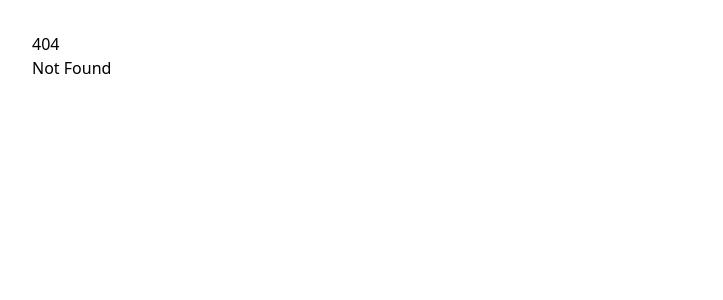
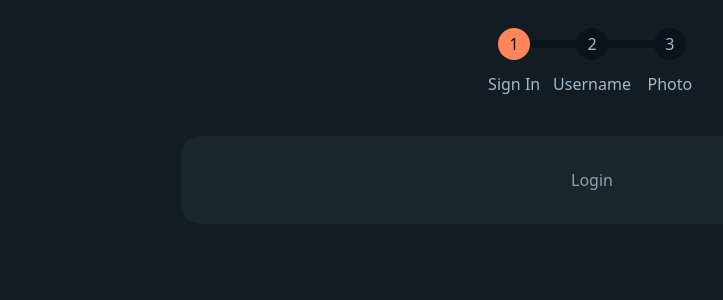
Before and after one commit to hasin023/linktree-svelteKit, a SvelteKit app: page /login in a window 1280 px wide. Before the commit this address had no page. Shown: the top 300 px of the page, without its empty margins (48-771 px from the left). Built offline with nearby package versions, Linux system fonts and the light colour scheme.

Commit message:
Added slide transition

```diff
--- a/package.json
+++ b/package.json
@@ -17,6 +17,7 @@
 		"@sveltejs/vite-plugin-svelte": "^3.0.0",
 		"@types/eslint": "^8.56.7",
 		"autoprefixer": "^10.4.19",
+		"daisyui": "^4.12.2",
 		"eslint": "^9.0.0",
 		"eslint-config-prettier": "^9.1.0",
 		"eslint-plugin-svelte": "^2.36.0",
--- /dev/null
+++ b/src/lib/components/AnimatedRoutes.svelte
@@ -0,0 +1,11 @@
+<script lang="ts">
+	import { fly } from 'svelte/transition';
+	import { quintInOut } from 'svelte/easing';
+	import { page } from '$app/stores';
+</script>
+
+{#key $page.url}
+	<div in:fly={{ x: -100, duration: 400, easing: quintInOut }}>
+		<slot />
+	</div>
+{/key}
--- a/src/lib/firebase.ts
+++ b/src/lib/firebase.ts
@@ -3,6 +3,7 @@
 import { getAuth } from "firebase/auth";
 import { getStorage } from "firebase/storage";
 
+// Change this to your firebase project configuration
 const firebaseConfig = {
 	apiKey: "AIzaSyBElSKzQPR-I1uuFfulr0BFOHLOxT-SQbg",
 	authDomain: "linktree-sveltekit-4a1e6.firebaseapp.com",
--- a/src/routes/+layout.svelte
+++ b/src/routes/+layout.svelte
@@ -2,8 +2,6 @@
 	import '../app.css';
 </script>
 
-<div>
-	<main class="px-20 py-8">
-		<slot />
-	</main>
+<div data-theme="sunset" class="p-6 min-h-screen flex flex-col">
+	<slot />
 </div>
--- /dev/null
+++ b/src/routes/login/+layout.svelte
@@ -0,0 +1,28 @@
+<script lang="ts">
+	import { page } from '$app/stores';
+	import AnimatedRoutes from '$lib/components/AnimatedRoutes.svelte';
+</script>
+
+<nav class="text-center mb-4 md:mb-10">
+	<ul class="steps steps-vertical md:steps-horizontal">
+		<a href="/login" class="step step-primary">Sign In</a>
+		<a
+			href="/login/username"
+			class:step-primary={$page.route.id?.match(/username|photo/g)}
+			class="step"
+		>
+			Username
+		</a>
+		<a href="/login/photo" class="step" class:step-primary={$page.route.id?.includes('photo')}>
+			Photo</a
+		>
+	</ul>
+</nav>
+
+<AnimatedRoutes>
+	<main class="card w-4/6 bg-neutral text-neutral-content mx-auto">
+		<div class="card-body items-center text-center">
+			<slot />
+		</div>
+	</main>
+</AnimatedRoutes>
--- /dev/null
+++ b/src/routes/login/+page.svelte
@@ -0,0 +1,4 @@
+<script lang="ts">
+</script>
+
+<h2>Login</h2>
--- /dev/null
+++ b/src/routes/login/photo/+page.svelte
@@ -0,0 +1,4 @@
+<script lang="ts">
+</script>
+
+<h2>Photo</h2>
--- /dev/null
+++ b/src/routes/login/username/+page.svelte
@@ -0,0 +1,4 @@
+<script lang="ts">
+</script>
+
+<h2>Username</h2>
--- a/tailwind.config.js
+++ b/tailwind.config.js
@@ -1,8 +1,13 @@
+import daisyui from "daisyui";
+
 /** @type {import('tailwindcss').Config} */
 export default {
 	content: ["./src/**/*.{html,js,svelte,ts}"],
 	theme: {
 		extend: {},
 	},
-	plugins: [],
+	daisyui: {
+		themes: ["emerald", "sunset", "bumblebee", "dim"],
+	},
+	plugins: [daisyui],
 };
```
Also changed, not shown: 1 other file (tests, documents, lock files or other folders).
